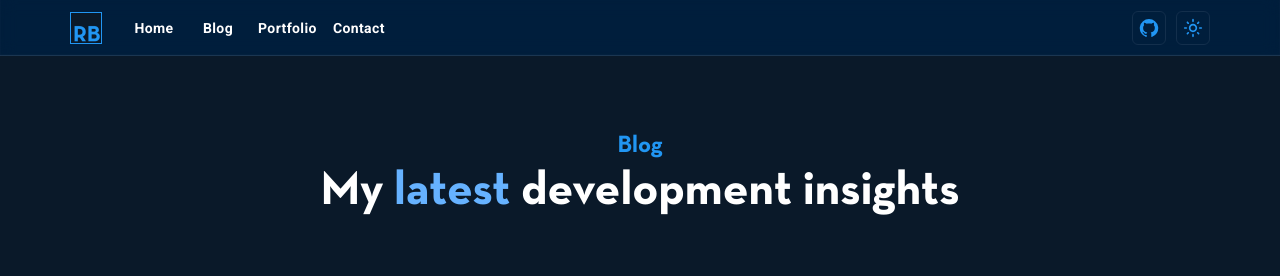
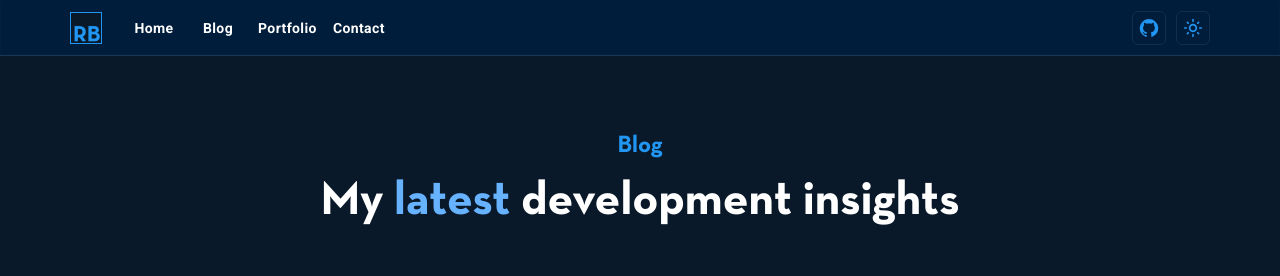
Before and after one commit to RyanBeGell/portfolio-site, a Next.js app: page /blog in a window 1280 px wide. Shown: the top 276 px of the page. Built offline with nearby package versions, Linux system fonts and the light colour scheme.

Commit message:
header spacing improved

```diff
--- a/pages/blog/index.tsx
+++ b/pages/blog/index.tsx
@@ -85,7 +85,11 @@ export default function Home() {
               >
                 Blog
               </Typography>
-              <Typography variant={'h3'} className={'neutraface'}>
+              <Typography
+                variant={'h3'}
+                className={'neutraface'}
+                sx={{ my: '10px' }}
+              >
                 My{' '}
                 <Typography
                   variant={'h3'}
--- a/pages/contact/index.tsx
+++ b/pages/contact/index.tsx
@@ -46,7 +46,7 @@ export default function Contact() {
               >
                 Contact
               </Typography>
-              <Typography variant={'h3'} className={'neutraface'}>
+              <Typography variant={'h3'} className={'neutraface'} sx={{my:'10px'}}>
                 Reach out and{' '}
                 <Typography
                   variant={'h3'}
--- a/pages/portfolio/index.tsx
+++ b/pages/portfolio/index.tsx
@@ -83,7 +83,7 @@ export default function Portfolio() {
               >
                 Portfolio
               </Typography>
-              <Typography variant={'h3'} className={'neutraface'}>
+              <Typography variant={'h3'} className={'neutraface'} sx={{my:'10px'}}>
                 <Typography
                   variant={'h3'}
                   component={'span'}
```
